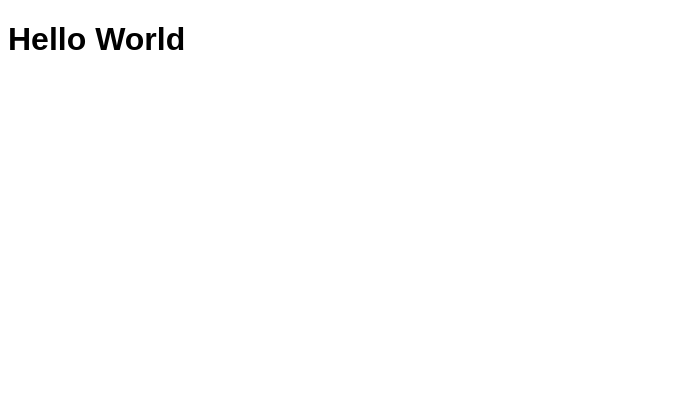
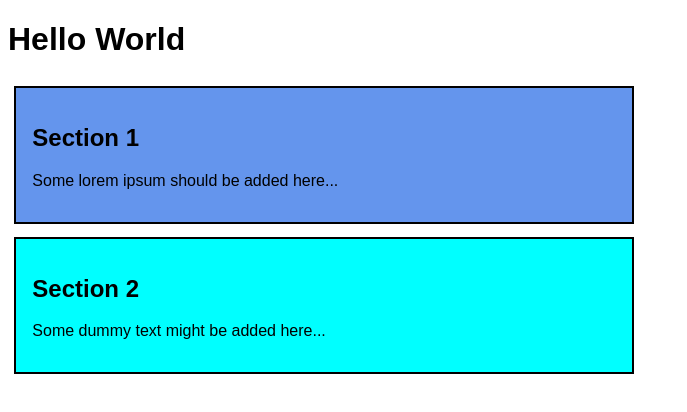
Before and after one commit to Valentin2771/hello-world, a plain HTML site: page index.html in a window 1280 px wide. Shown: the whole page, without its empty margins (0-687 px from the left). Drawn offline with Linux system fonts and the light colour scheme.

Commit message:
changes in html and css

```diff
--- a/index.html
+++ b/index.html
@@ -6,6 +6,13 @@
 </head>
 <body>
 	<h1>Hello World</h1>
-
+	<section id="section1">
+		<h2>Section 1</h2>
+		<p>Some lorem ipsum should be added here...</p>
+	</section>
+	<section id="section2">
+		<h2>Section 2</h2>
+		<p>Some dummy text might be added here...</p>
+	</section>
 </body>
 </html>
--- a/style.css
+++ b/style.css
@@ -1,3 +1,20 @@
 *{
-	font-family: sans-serif;
+  font-family: sans-serif;
+  box-sizing: border-box;
 }
+
+#section1, #section2{
+  padding:1em;
+  margin:.5%;
+  border:2px black solid;
+  display:inline-block;
+  width:49%
+}
+
+#section2{
+  background-color: aqua;
+}
+
+#section1{
+  background-color: cornflowerblue;
+}
```
